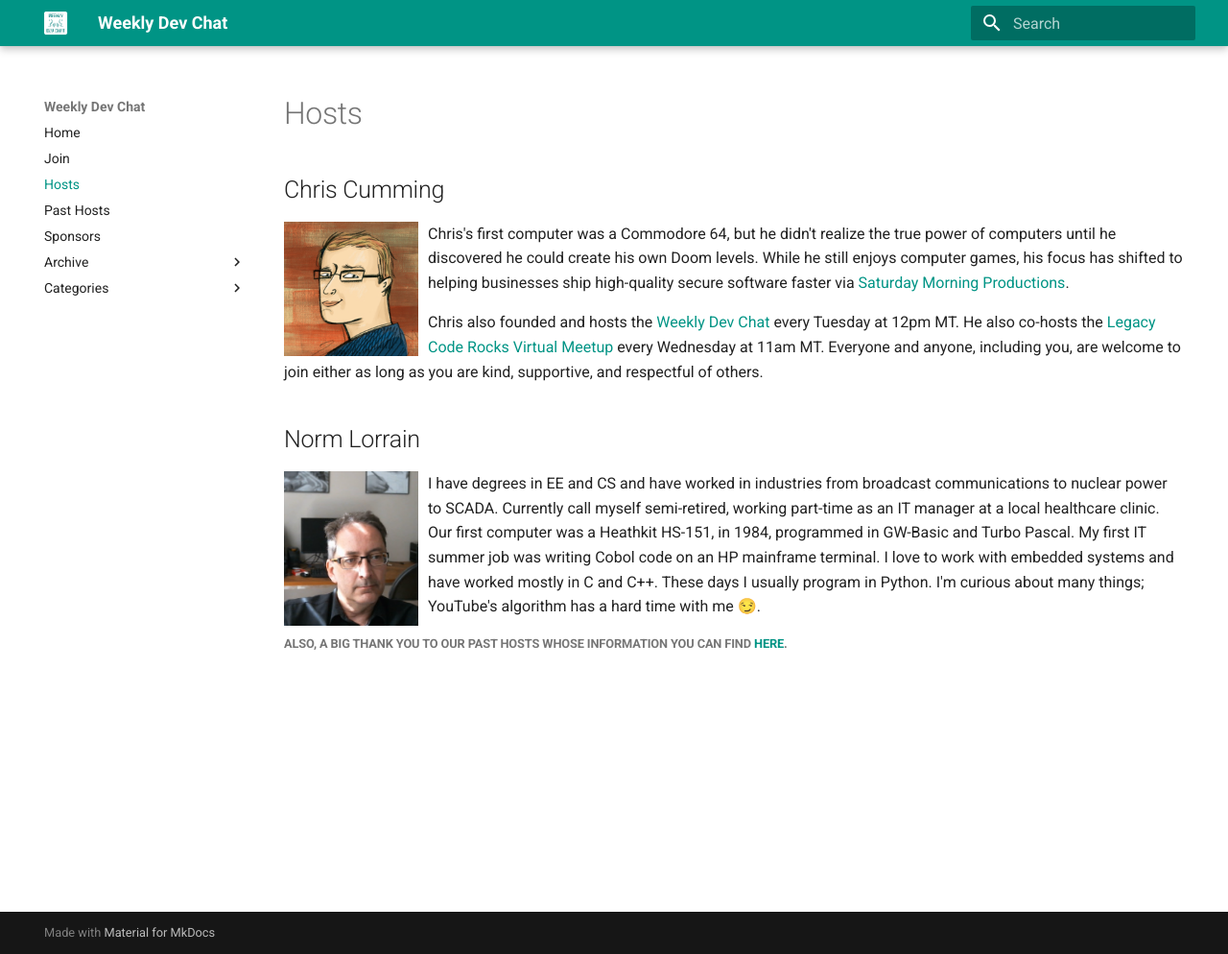
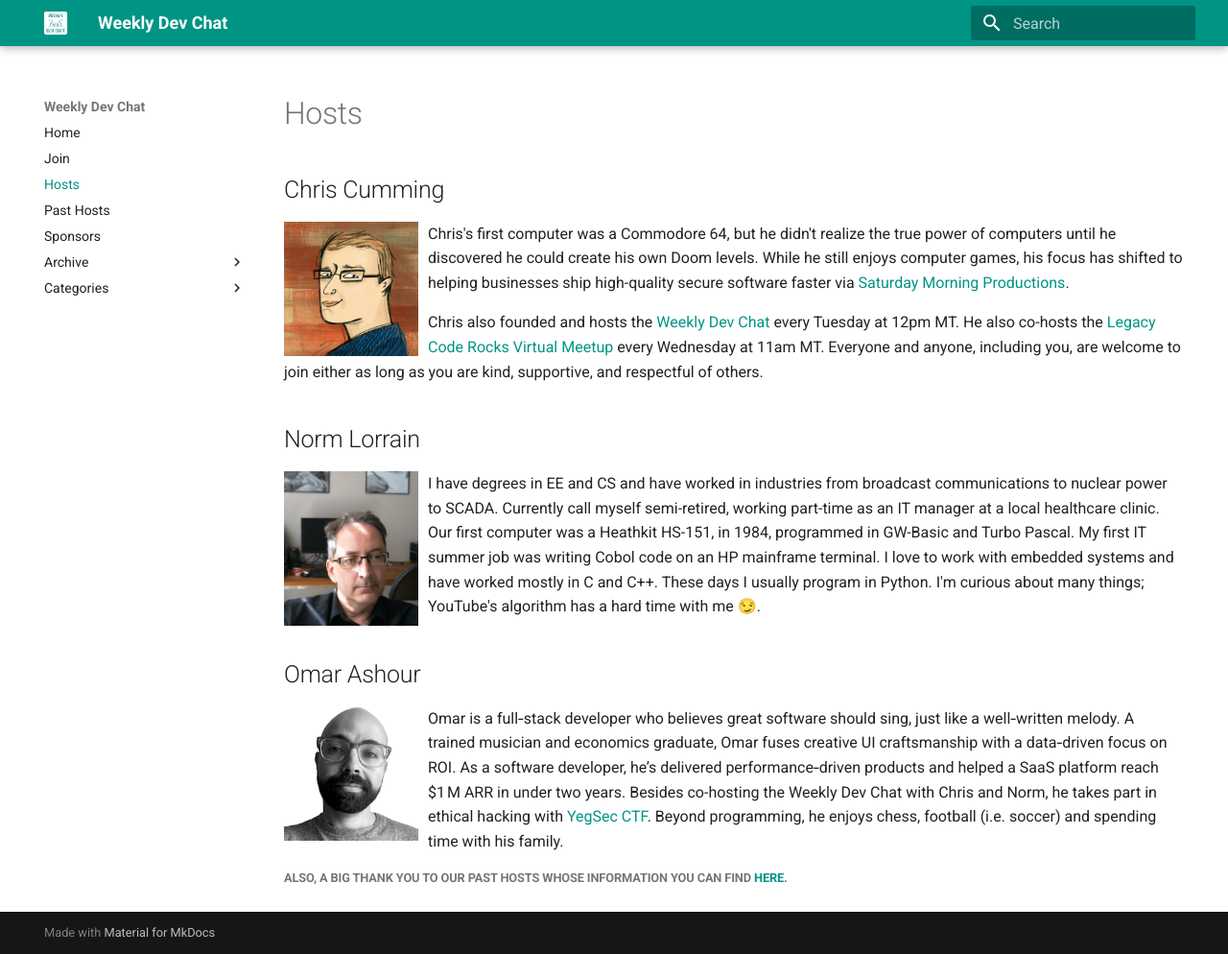
Before and after one commit to weeklydevchat/weeklydevchat.github.io, an MkDocs documentation site: the page built from docs/hosts/index.md, in a window 1280 px wide and 994 px high. Shown: the whole window at 96% size. Built offline with MkDocs 1.6.1 and Material for MkDocs 9.7.7, drawn with Linux system fonts in a browser that asks for light colours.

Commit message:
Add a Bio for Omar Ashour in Hosts Page

```diff
--- a/docs/hosts/index.md
+++ b/docs/hosts/index.md
@@ -21,5 +21,10 @@ Norm Lorrain
 
 I have degrees in EE and CS and have worked in industries from broadcast communications to nuclear power to SCADA. Currently call myself semi-retired, working part-time as an IT manager at a local healthcare clinic. Our first computer was a Heathkit HS-151, in 1984, programmed in GW-Basic and Turbo Pascal. My first IT summer job was writing Cobol code on an HP mainframe terminal. I love to work with embedded systems and have worked mostly in C and C++. These days I usually program in Python. I'm curious about many things; YouTube's algorithm has a hard time with me 😏.
 
+Omar Ashour
+-------------
+![](omar.png){: style="width:150px;float: left;padding-right: 10px;"}
+
+Omar is a full‑stack developer who believes great software should sing, just like a well‑written melody. A trained musician and economics graduate, Omar fuses creative UI craftsmanship with a data‑driven focus on ROI. As a software developer, he’s delivered performance‑driven products and helped a SaaS platform reach $1 M ARR in under two years. Besides co-hosting the Weekly Dev Chat with Chris and Norm, he takes part in ethical hacking with [YegSec CTF](https://ctftime.org/team/109674His). Beyond programming, he enjoys chess, football (i.e. soccer) and spending time with his family.
 
 ##### Also, a big thank you to our past hosts whose information you can find [here](../past-hosts/index.md).
```
